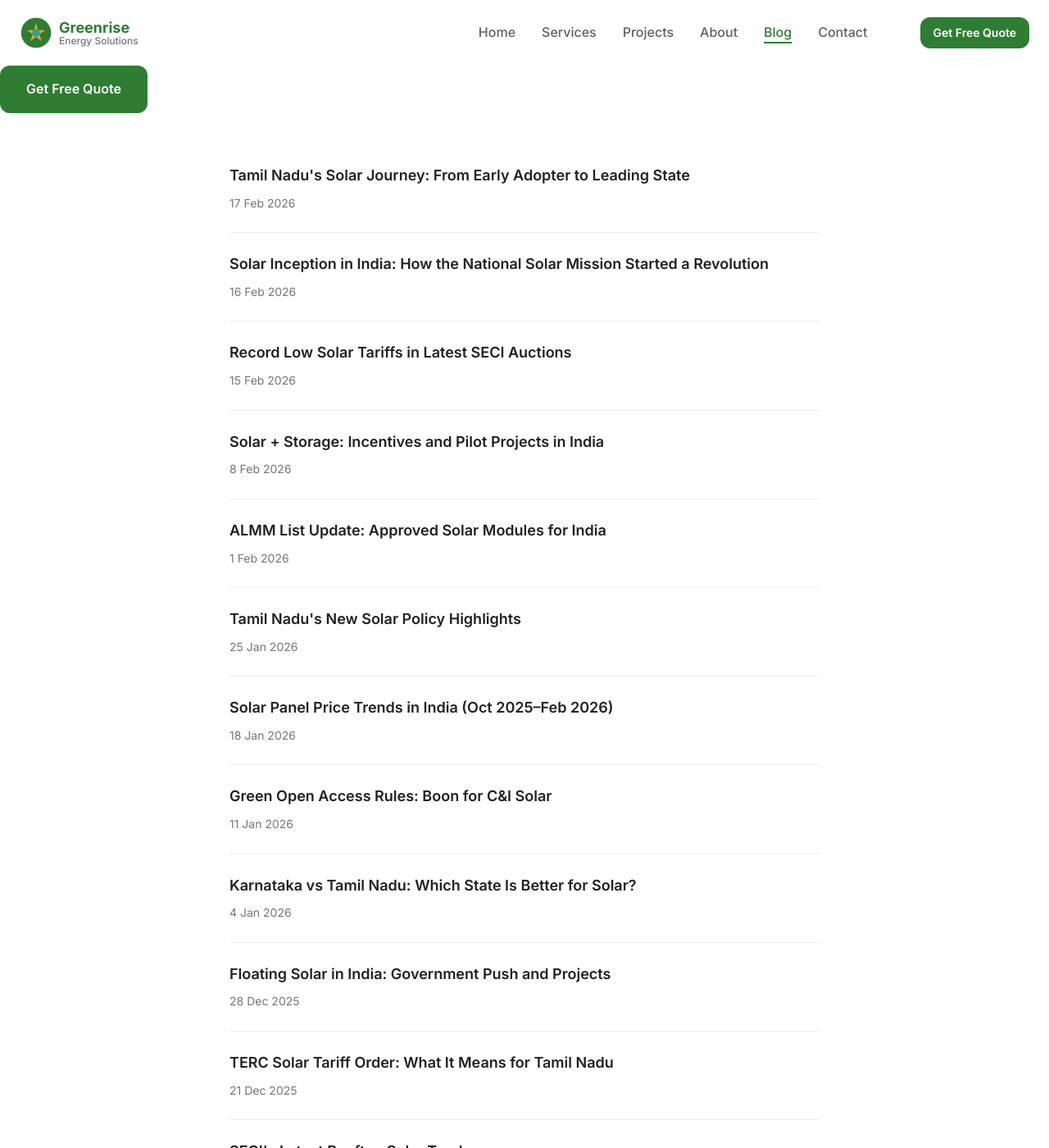
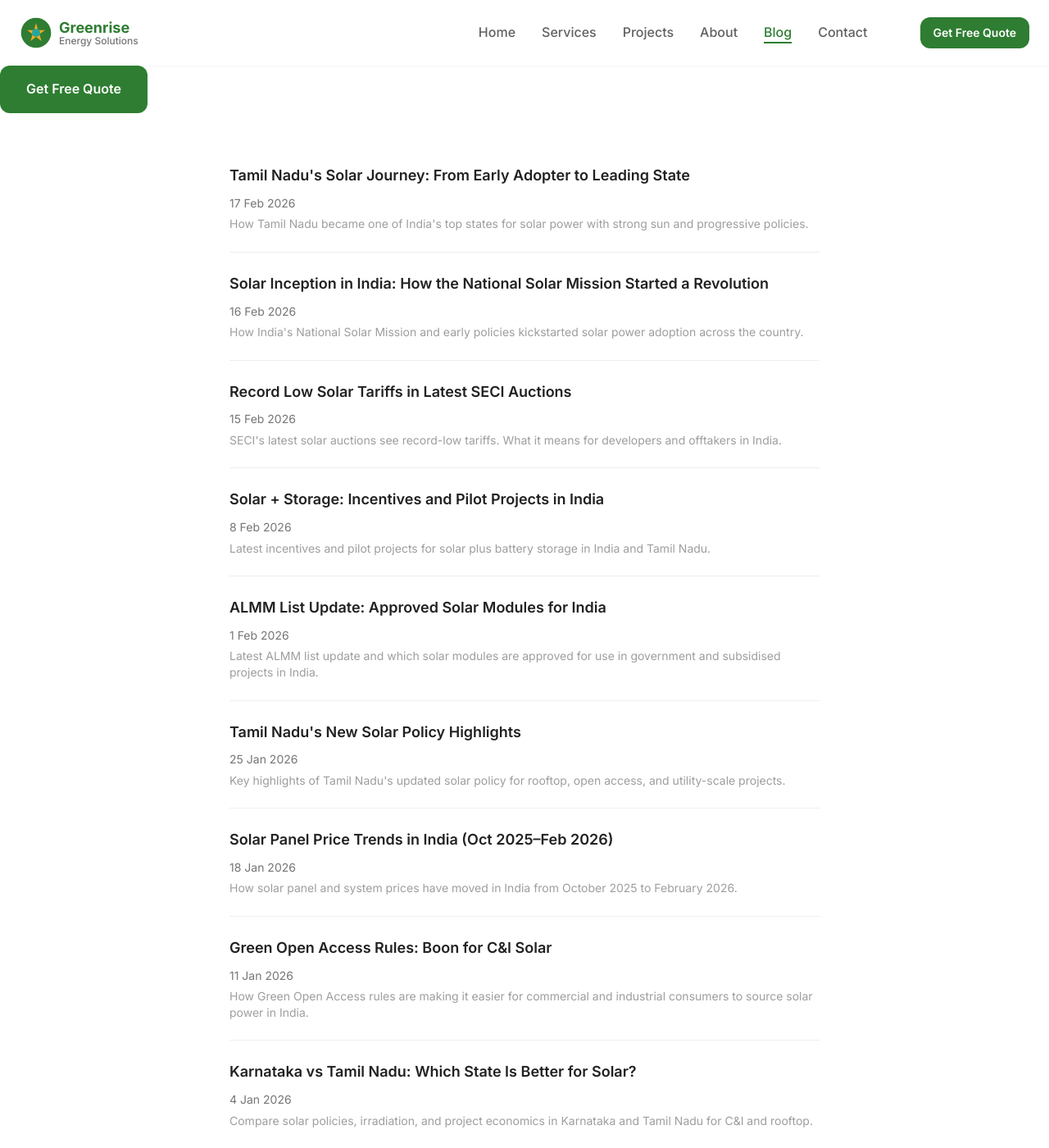
Before and after one commit to nbkarthi/greenriseenergy, a Jekyll site: the page built from blog/index.html, in a window 1280 px wide and 1400 px high. Shown: the whole window at 82% size. Built offline with Jekyll 4.4.1, drawn with Linux system fonts in a browser that asks for light colours; the list of posts is cut into pages by our own code; some of the changed text lies outside the part shown.

Commit message:
pagination

```diff
--- a/_config.yml
+++ b/_config.yml
@@ -21,10 +21,10 @@ plugins:
   - jekyll-include-cache
   - jekyll-remote-theme
 
-# Pagination (15 per page for blog)
+# Pagination (10 per page for blog)
 pagination:
   enabled: true
-  per_page: 15
+  per_page: 10
   permalink: '/blog/page:num/'
   title: ':title - page :num'
   limit: 0
--- a/blog/index.html
+++ b/blog/index.html
@@ -28,6 +28,7 @@ pagination:
     .coming-soon-section li a { color: var(--color-gray-900); font-weight: 600; font-size: var(--font-size-lg); text-decoration: none; }
     .coming-soon-section li a:hover { color: var(--color-primary); }
     .coming-soon-section li p { margin: var(--spacing-sm) 0 0; color: var(--color-gray-600); font-size: var(--font-size-sm); }
+    .coming-soon-section li .post-excerpt { margin-top: var(--spacing-xs); font-size: var(--font-size-sm); color: var(--color-gray-500); line-height: 1.4; }
     .blog-pagination { max-width: 720px; margin: var(--spacing-2xl) auto 0; padding-top: var(--spacing-xl); border-top: 1px solid var(--color-gray-200); display: flex; align-items: center; justify-content: space-between; flex-wrap: wrap; gap: var(--spacing-md); }
     .blog-pagination a { color: var(--color-primary); font-weight: 600; }
     .blog-pagination .disabled { color: var(--color-gray-400); pointer-events: none; }
@@ -82,13 +83,15 @@ pagination:
           <li>
             <a href="{{ post.url | relative_url }}">{{ post.title }}</a>
             <p>{{ post.date | date: "%-d %b %Y" }}</p>
+            {% if post.excerpt %}<p class="post-excerpt">{{ post.excerpt | strip_html | truncate: 120 }}</p>{% endif %}
           </li>
           {% endfor %}
           {% else %}
-          {% for post in site.posts limit: 15 %}
+          {% for post in site.posts limit: 10 %}
           <li>
             <a href="{{ post.url | relative_url }}">{{ post.title }}</a>
             <p>{{ post.date | date: "%-d %b %Y" }}</p>
+            {% if post.excerpt %}<p class="post-excerpt">{{ post.excerpt | strip_html | truncate: 120 }}</p>{% endif %}
           </li>
           {% endfor %}
           {% endif %}
```
Also changed, not shown: other parts of blog/index.html (+1 -1 lines).
